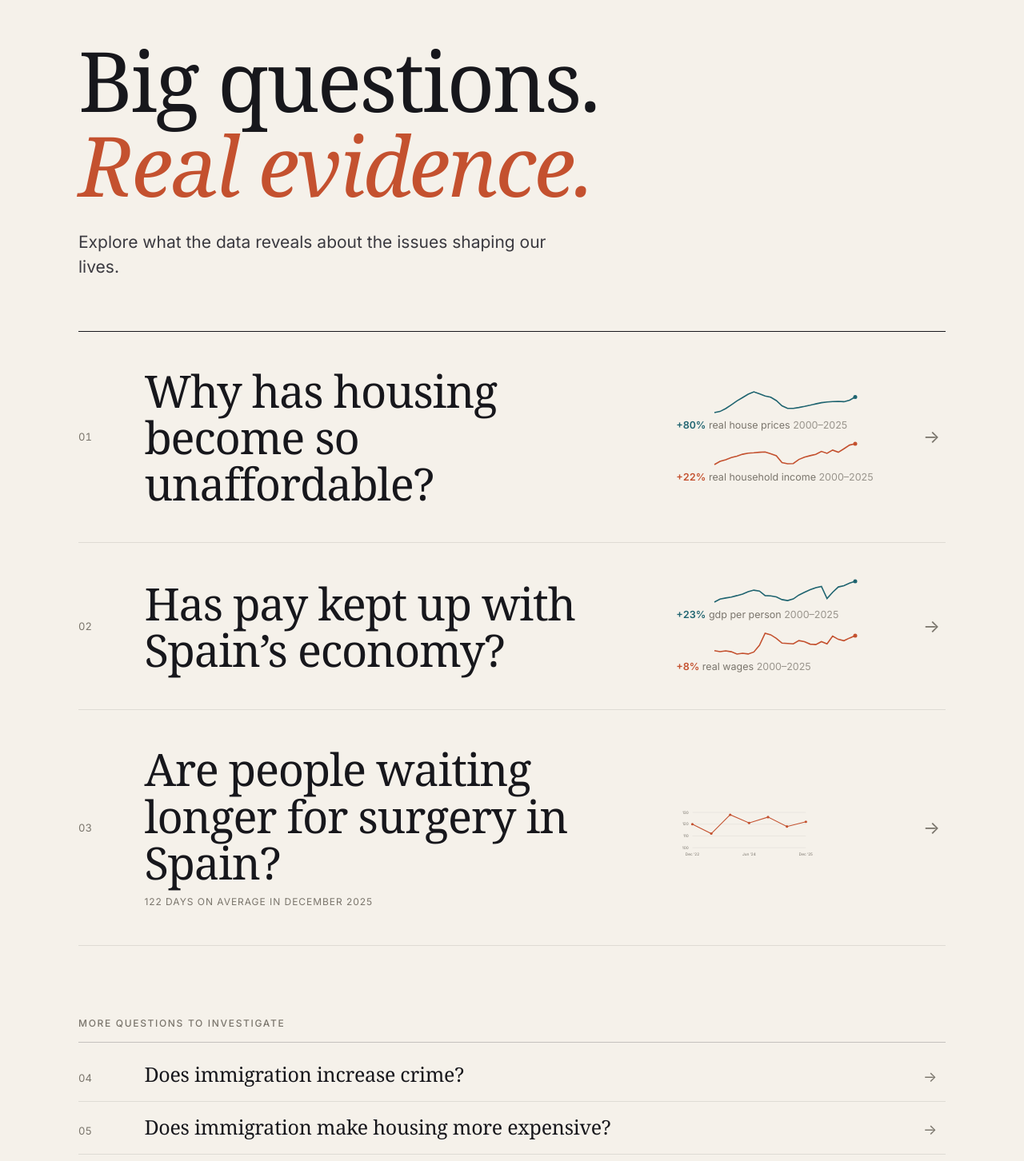
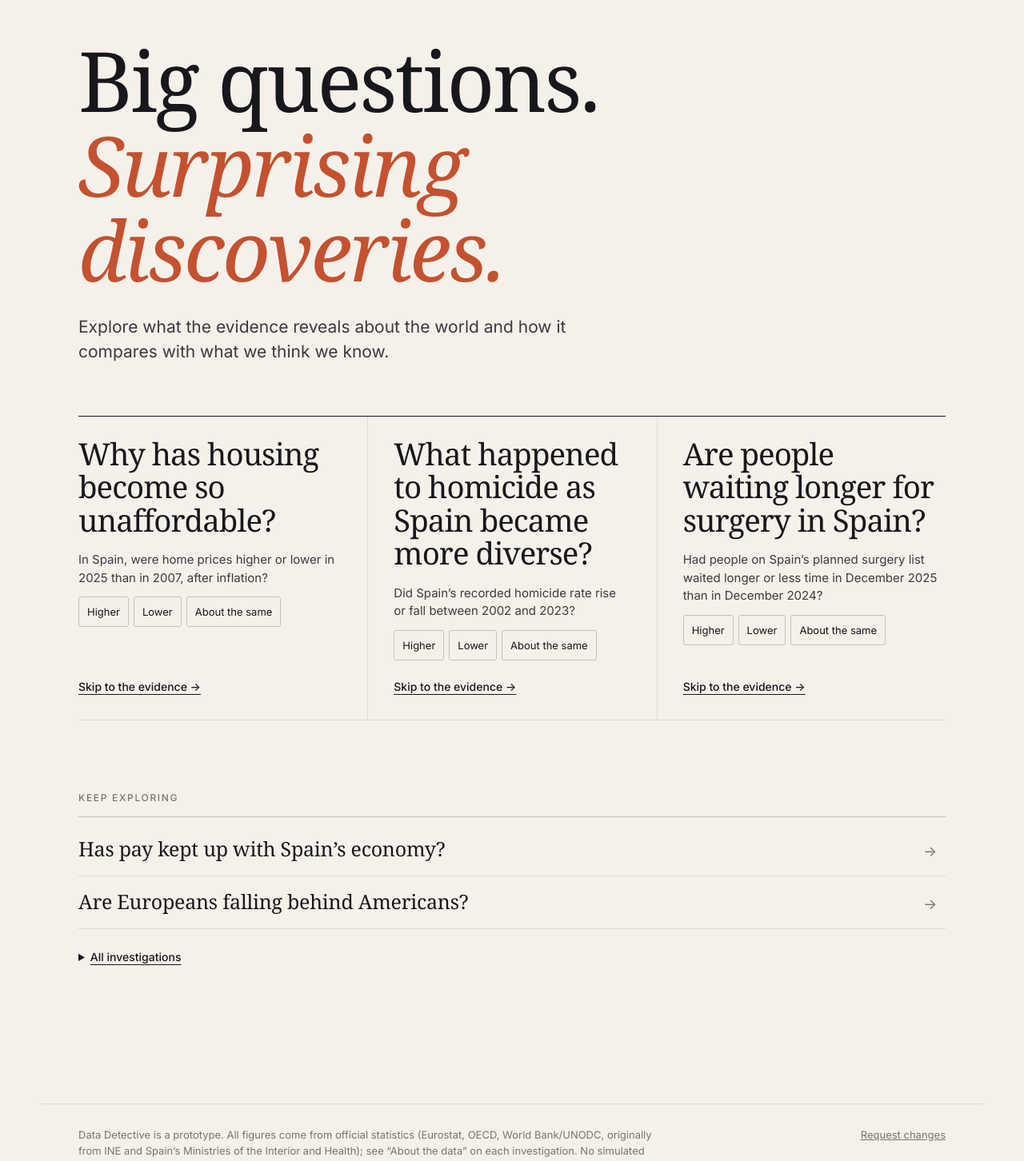
Before and after one commit to mishpedraza/data-detective, a React (Vite) app: page / in a window 1280 px wide. Shown: the part 140-1592 px from the top of the page at 80% size. Built offline with nearby package versions, Linux system fonts and the light colour scheme.

Commit message:
Make Discover a curated collection with optional predictions

```diff
--- /dev/null
+++ b/src/data/discoveries.ts
@@ -0,0 +1,73 @@
+import { INDICATORS, series } from './indicators'
+import { surgeryQuestion, surgerySource, surgeryTrend } from './surgeryWaits'
+
+type EndpointComparison =
+  | { kind: 'series'; indicator: string; from: number; to: number; display: 'percent-change' | 'rate-per-100k' }
+  | { kind: 'surgery'; from: string; to: string }
+
+interface Discovery {
+  id: string
+  question: string
+  prompt: string
+  comparison: EndpointComparison
+  // Context adds an interpretation or boundary to the measured finding.
+  context: string
+}
+
+export const featuredDiscoveries: Discovery[] = [
+  {
+    id: 'housing-affordability',
+    question: 'Why has housing become so unaffordable?',
+    prompt: 'In Spain, were home prices higher or lower in 2025 than in 2007, after inflation?',
+    comparison: { kind: 'series', indicator: 'house_price_real', from: 2007, to: 2025, display: 'percent-change' },
+    context: 'The 2007 boom is a high bar. Whether a home is affordable today also depends on income, mortgage rates and where you live.',
+  },
+  {
+    id: 'immigration-crime',
+    question: 'What happened to homicide as Spain became more diverse?',
+    prompt: 'Did Spain’s recorded homicide rate rise or fall between 2002 and 2023?',
+    comparison: { kind: 'series', indicator: 'crime_homicide_long', from: 2002, to: 2023, display: 'rate-per-100k' },
+    context: 'The share of residents born abroad rose over the same period. These two trends alone cannot tell us whether immigration affected homicide.',
+  },
+  {
+    id: 'surgery-waits',
+    question: surgeryQuestion,
+    prompt: 'Had people on Spain’s planned surgery list waited longer or less time in December 2025 than in December 2024?',
+    comparison: { kind: 'surgery', from: 'Dec 2024', to: 'Dec 2025' },
+    context: 'Where you live matters. In December 2025, the average ranged from 50 days in Madrid to 173 in Andalusia.',
+  },
+]
+
+export const collection = [
+  { id: 'growth-wages', question: 'Has pay kept up with Spain’s economy?' },
+  { id: 'europe-us', question: 'Are Europeans falling behind Americans?' },
+]
+
+const number = new Intl.NumberFormat('en-GB', { maximumFractionDigits: 2 })
+
+export function discoveryEvidence(discovery: Discovery) {
+  const comparison = discovery.comparison
+  if (comparison.kind === 'surgery') {
+    const first = surgeryTrend.find(({ date }) => date === comparison.from)
+    const last = surgeryTrend.find(({ date }) => date === comparison.to)
+    if (!first || !last) return null
+    return {
+      result: `The average was ${first.days} days in December 2024 and ${last.days} days in December 2025.`,
+      source: surgerySource,
+      publisher: 'Spain’s Ministry of Health',
+    }
+  }
+  const indicator = INDICATORS[comparison.indicator]
+  const points = series(comparison.indicator, 'ES')
+  const first = points.find(({ year }) => year === comparison.from)
+  const last = points.find(({ year }) => year === comparison.to)
+  if (!indicator || !first || !last || comparison.from >= comparison.to) return null
+  if (indicator.breaks.some(({ year }) => year > first.year && year <= last.year)) return null
+  if (comparison.display === 'percent-change' && first.value === 0) return null
+
+  const change = Math.round((last.value / first.value - 1) * 100)
+  const result = comparison.display === 'rate-per-100k'
+    ? `Spain recorded ${number.format(first.value)} homicides per 100,000 people in ${first.year} and ${number.format(last.value)} in ${last.year}.`
+    : `After inflation, home prices in ${last.year} were ${change === 0 ? 'about the same as' : `${Math.abs(change)}% ${change < 0 ? 'below' : 'above'}`} their ${first.year} level.`
+  return { result, source: indicator.source.url, publisher: indicator.source.org }
+}
--- a/src/lib/explain.ts
+++ b/src/lib/explain.ts
@@ -127,7 +127,13 @@ export function explain(rel: Relationship, a: string, b: string, compare: string
     const [af, at] = ap?.length === 2 ? ap : [from, to]
     const dated = topic.findings.filter((f) => f.years)
     const best = dated.find((f) => overlapShare(f.years!, af, at) >= MIN_OVERLAP)
-    const lead = dated[0]
+    // For a gap, reference the closest period, even if an older study has
+    // higher editorial priority for the full investigation.
+    const distance = ([start, end]: [number, number]) => Math.max(0, start - at, af - end)
+    const lead = [...dated].sort((left, right) =>
+      distance(left.years!) - distance(right.years!) ||
+      overlapShare(right.years!, af, at) - overlapShare(left.years!, af, at),
+    )[0]
     if (rel.id === 'growth-wages') {
       if (ans?.period === '2006–2022' && ans.covered.includes('median_earnings_real')) {
         findings.push({
--- a/src/pages/Discover.tsx
+++ b/src/pages/Discover.tsx
@@ -1,122 +1,92 @@
-import { surgeryQuestion } from '../data/surgeryWaits'
-import { SurgeryTrendChart } from './SurgeryWaits'
+import { useState } from 'react'
 import { motion } from 'framer-motion'
-import * as d3 from 'd3'
+import { collection, discoveryEvidence, featuredDiscoveries } from '../data/discoveries'
+import { RELATIONSHIPS } from '../data/relationships'
 import { hrefFor } from '../lib/route'
-import { INDICATORS, series } from '../data/indicators'
-import { RELATIONSHIPS } from '../data/relationships'
-import { change } from '../lib/compare'
 
-const FROM = 2000
+type Featured = typeof featuredDiscoveries[number]
 
-function Line({ id, tone }: { id: string; tone: 'a' | 'b' }) {
-  const s = series(id, 'ES').filter((p) => p.year >= FROM)
-  if (s.length < 2) return null
-  const ind = INDICATORS[id]
-  const x = d3.scaleLinear().domain([FROM, 2025]).range([2, 178])
-  const y = d3.scaleLinear().domain(d3.extent(s, (p) => p.value) as [number, number]).range([30, 4])
-  const d = s.map((p, i) => `${i && p.year === s[i - 1].year + 1 ? 'L' : 'M'}${x(p.year).toFixed(1)},${y(p.value).toFixed(1)}`).join('')
-  const last = s[s.length - 1]
-  const c = change(ind, 'ES', s[0].year, last.year)
-  const delta = c ? (c.pct != null ? `${c.pct >= 0 ? '+' : '−'}${Math.abs(c.pct).toFixed(0)}%` : `${c.abs >= 0 ? '+' : '−'}${Math.abs(c.abs).toFixed(1)} pts`) : ''
+function investigationHref(discovery: Featured) {
+  const comparison = discovery.comparison
+  return hrefFor('investigate', comparison.kind === 'series'
+    ? { r: discovery.id, from: comparison.from, to: comparison.to }
+    : { r: discovery.id })
+}
+
+function DiscoveryCard({ discovery, navigate }: { discovery: Featured; navigate: (href: string) => void }) {
+  const [prediction, setPrediction] = useState<string>()
+  const href = investigationHref(discovery)
+  const evidence = prediction ? discoveryEvidence(discovery) : null
+
   return (
-    <span className={`feat-line tone-${tone}`}>
-      <svg viewBox="0 0 180 34" width="180" height="34" aria-hidden>
-        <path d={d} className="spark-line" />
-        <circle cx={x(last.year)} cy={y(last.value)} r={2.5} className="spark-dot" />
-      </svg>
-      <span className="feat-stat">
-        <b>{delta}</b> {ind.short.replace(/\s*\(.*?\)/g, '').toLowerCase()} <i>{s[0].year}–{last.year}</i>
-      </span>
-    </span>
+    <article className="discovery-card">
+      <h2>{discovery.question}</h2>
+      {prediction ? (
+        <div className="discovery-reveal" aria-live="polite">
+          <p className="tell-fine">Your prediction · {prediction}</p>
+          {evidence ? <>
+            <p className="tell-lead">{evidence.result}</p>
+            <p className="tell-text">{discovery.context}</p>
+            <a className="tell-more" href={evidence.source}>{evidence.publisher}</a>
+          </> : <p className="tell-text">The available data don’t cover both dates in this comparison.</p>}
+        </div>
+      ) : (
+        <fieldset className="discovery-prediction">
+          <legend>{discovery.prompt}</legend>
+          <div className="discovery-options">
+            {['Higher', 'Lower', 'About the same'].map((option) => (
+              <button type="button" key={option} onClick={() => setPrediction(option)}>{option}</button>
+            ))}
+          </div>
+        </fieldset>
+      )}
+      <a className="tell-more discovery-open" href={href} onClick={(event) => {
+        if (event.button !== 0 || event.metaKey || event.ctrlKey || event.shiftKey || event.altKey) return
+        event.preventDefault()
+        navigate(href)
+      }}>{prediction ? 'Open investigation →' : 'Skip to the evidence →'}</a>
+    </article>
   )
 }
 
-type Featured = { q: string; a?: string; b?: string; rel?: string; note?: string }
-const FEATURED: Featured[] = [
-  { q: 'Why has housing become so unaffordable?', a: 'house_price_real', b: 'disp_income_real', rel: 'housing-affordability' },
-  { q: 'Has pay kept up with Spain’s economy?', a: 'gdp_pc_real', b: 'real_wage', rel: 'growth-wages' },
-  { q: surgeryQuestion, rel: 'surgery-waits', note: '122 days on average in December 2025' },
-]
-const COMING = ['Are younger generations economically worse off than their parents?']
+export function Discover({ navigate }: { navigate: (h: string) => void }) {
+  const curated = [...featuredDiscoveries, ...collection]
+  const archive = RELATIONSHIPS.filter((rel) => !curated.some(({ id }) => id === rel.id))
 
-export function Discover({ navigate }: { navigate: (h: string) => void }) {
-  const go = (id: string) => (e: React.MouseEvent) => { e.preventDefault(); navigate(hrefFor('investigate', { r: id })) }
-  const more = RELATIONSHIPS.filter((r) => !FEATURED.some((f) => f.rel === r.id))
   return (
     <div className="discover">
       <section className="hero">
-        <motion.h1 initial={{ opacity: 0, y: 18 }} animate={{ opacity: 1, y: 0 }} transition={{ duration: 0.7, ease: [0.22, 1, 0.36, 1] }}>
-          Big questions.<br /> <em>Real evidence.</em>
+        <motion.h1 initial={{ opacity: 0, y: 12 }} animate={{ opacity: 1, y: 0 }}>
+          Big questions.<br /> <em>Surprising discoveries.</em>
         </motion.h1>
-        <motion.p className="hero-sub" initial={{ opacity: 0, y: 12 }} animate={{ opacity: 1, y: 0 }} transition={{ delay: 0.15, duration: 0.6 }}>
-          Explore what the data reveals about the issues shaping our lives.
-        </motion.p>
+        <p className="hero-sub">Explore what the evidence reveals about the world and how it compares with what we think we know.</p>
       </section>
 
-      <section className="featured" aria-label="Featured questions">
-        <ol>
-          {FEATURED.map((f, i) => {
-            const body = (
-              <>
-                <span className="q-num">{String(i + 1).padStart(2, '0')}</span>
-                <span className="feat-text">
-                  <span className="feat-q">{f.q}</span>
-                  {f.note && <span className="feat-note">{f.note}</span>}
-                </span>
-                <span className="feat-viz">
-                  {f.a && <Line id={f.a} tone="a" />}
-                  {f.b && <Line id={f.b} tone="b" />}
-                  {f.rel === 'surgery-waits' && <SurgeryTrendChart compact />}
-                </span>
-                {f.rel && <span className="q-go" aria-hidden>→</span>}
-              </>
-            )
-            return (
-              <motion.li key={f.q} className={f.rel ? '' : 'soon'} initial={{ opacity: 0, y: 16 }} animate={{ opacity: 1, y: 0 }} transition={{ duration: 0.5, delay: 0.1 + i * 0.06 }}>
-                {f.rel ? <a href={hrefFor('investigate', { r: f.rel })} onClick={go(f.rel)}>{body}</a> : <div>{body}</div>}
-              </motion.li>
-            )
-          })}
-        </ol>
+      <section className="discovery-grid" aria-label="Featured discoveries">
+        {featuredDiscoveries.map((discovery) => <DiscoveryCard key={discovery.id} discovery={discovery} navigate={navigate} />)}
       </section>
 
-      <section className="more-q" aria-label="More questions">
-        <h2 className="section-label">More questions to investigate</h2>
+      <section className="more-q" aria-labelledby="discover-more">
+        <h2 id="discover-more" className="section-label">Keep exploring</h2>
         <ol>
-          {more.map((r, i) => (
-            <li key={r.id}>
-              <a href={hrefFor('investigate', { r: r.id })} onClick={go(r.id)}>
-                <span className="q-num">{String(FEATURED.length + i + 1).padStart(2, '0')}</span>
-                <span className="more-text">{r.question}</span>
-                <span className="q-go" aria-hidden>→</span>
-              </a>
-            </li>
-          ))}
-          {COMING.map((q, i) => (
-            <li key={q} className="soon">
-              <div>
-                <span className="q-num">{String(FEATURED.length + more.length + i + 1).padStart(2, '0')}</span>
-                <span className="more-text">{q}<span className="feat-note">In preparation</span></span>
-              </div>
-            </li>
+          {collection.map(({ id, question }) => (
+            <li key={id}><a href={hrefFor('investigate', { r: id })}>
+              <span className="more-text">{question}</span>
+              <span className="q-go" aria-hidden>→</span>
+            </a></li>
           ))}
         </ol>
-      </section>
-
-      <section className="principles">
-        <div>
-          <h3>Real data only</h3>
-          <p>Every line comes from Eurostat, the OECD, the World Bank/UNODC or Spain’s official statistics, with its source one click away.</p>
-        </div>
-        <div>
-          <h3>Breaks are flagged</h3>
-          <p>When definitions or methods change, the line breaks rather than pretending the series is continuous.</p>
-        </div>
-        <div>
-          <h3>Correlation is not cause</h3>
-          <p>We show how things moved together, what research suggests, and what the data cannot tell us.</p>
-        </div>
+        <details className="discovery-archive">
+          <summary className="tell-more">All investigations</summary>
+          <ol>
+            {archive.map(({ id, question }) => (
+              <li key={id}><a href={hrefFor('investigate', { r: id })}>
+                <span className="more-text">{question}</span>
+                <span className="q-go" aria-hidden>→</span>
+              </a></li>
+            ))}
+          </ol>
+        </details>
       </section>
     </div>
   )
--- a/src/styles.css
+++ b/src/styles.css
@@ -554,3 +554,27 @@ p.synthesis-note { font-size: 14px; color: var(--muted); margin: 8px 0 0; }
 .surgery-chart line { stroke: var(--rule); }
 .surgery-chart polyline { fill: none; stroke: var(--b); stroke-width: 2; }
 .surgery-chart circle { fill: var(--b); }
+
+.discovery-grid { display: grid; grid-template-columns: repeat(3, minmax(0, 1fr)); border-top: 1.5px solid var(--ink); border-bottom: 1px solid var(--rule); }
+.discovery-card { display: flex; flex-direction: column; align-items: flex-start; padding: 26px clamp(16px, 2.5vw, 32px); }
+.discovery-card + .discovery-card { border-left: 1px solid var(--rule); }
+.discovery-card:first-child { padding-left: 0; }
+.discovery-card:last-child { padding-right: 0; }
+.discovery-card h2 { font: 400 clamp(26px, 3vw, 40px)/1.08 var(--serif); letter-spacing: -.025em; margin: 0 0 18px; }
+.discovery-prediction { border: 0; margin: 0 0 18px; padding: 0; min-width: 0; }
+.discovery-prediction legend { padding: 0; color: var(--ink-2); font-size: 15px; line-height: 1.5; }
+.discovery-options { display: flex; flex-wrap: wrap; gap: 6px; margin-top: 12px; }
+.discovery-options button { border: 1px solid var(--rule-strong); border-radius: 3px; padding: 8px 10px; color: var(--ink); font: inherit; font-size: 13px; }
+.discovery-options button:hover, .discovery-options button:focus-visible { border-color: var(--ink); }
+.discovery-open { margin-top: auto; }
+.discovery-reveal { margin-bottom: 16px; }
+.discovery-reveal .tell-fine { margin: 0 0 8px; }
+.discovery-archive { margin: 20px 0 0; }
+.discovery-archive summary { cursor: pointer; }
+.discover .more-q li > a { grid-template-columns: minmax(0, 1fr) 28px; }
+.discover .more-q { padding-bottom: 48px; }
+@media (max-width: 820px) {
+  .discovery-grid { grid-template-columns: 1fr; }
+  .discovery-card, .discovery-card:first-child, .discovery-card:last-child { padding: 24px 0; }
+  .discovery-card + .discovery-card { border-left: 0; border-top: 1px solid var(--rule); }
+}
```
Also changed, not shown: 1 other file (tests, documents, lock files or other folders).
